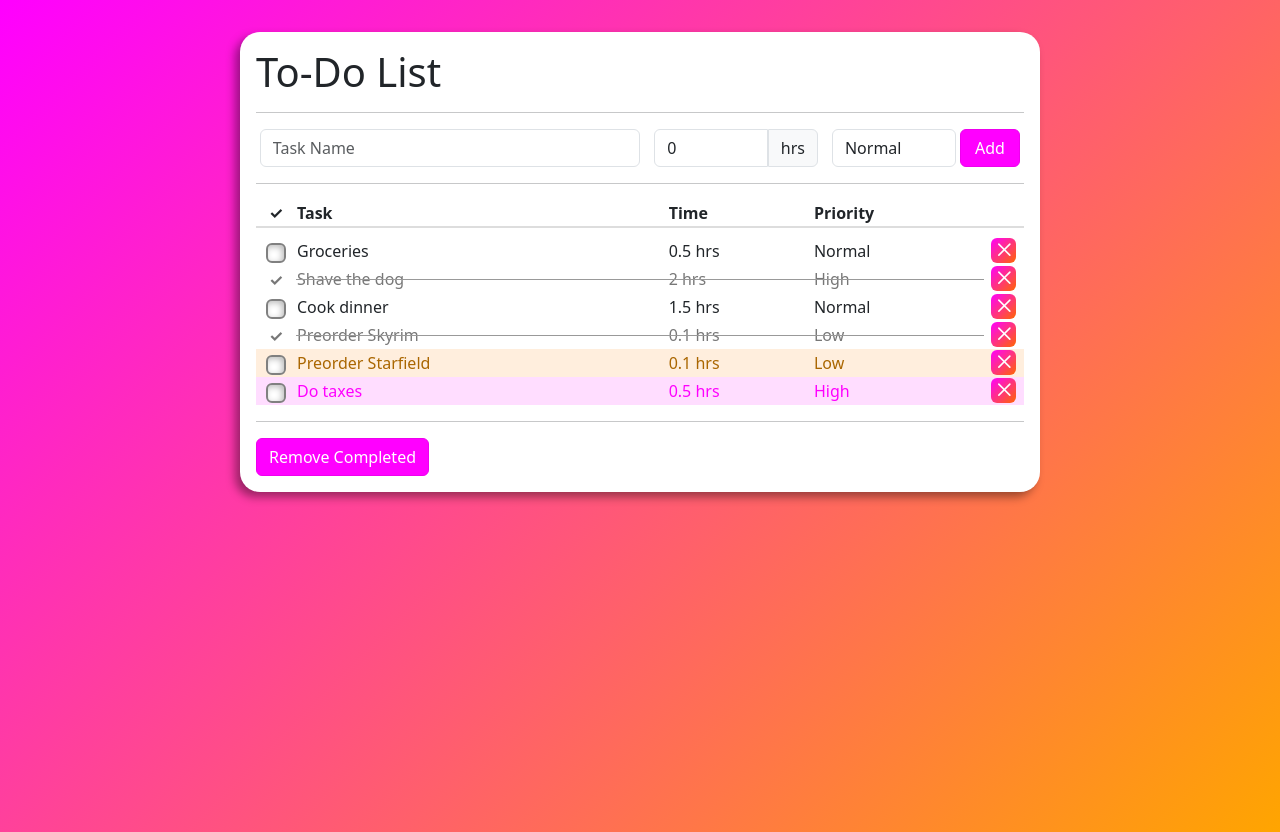
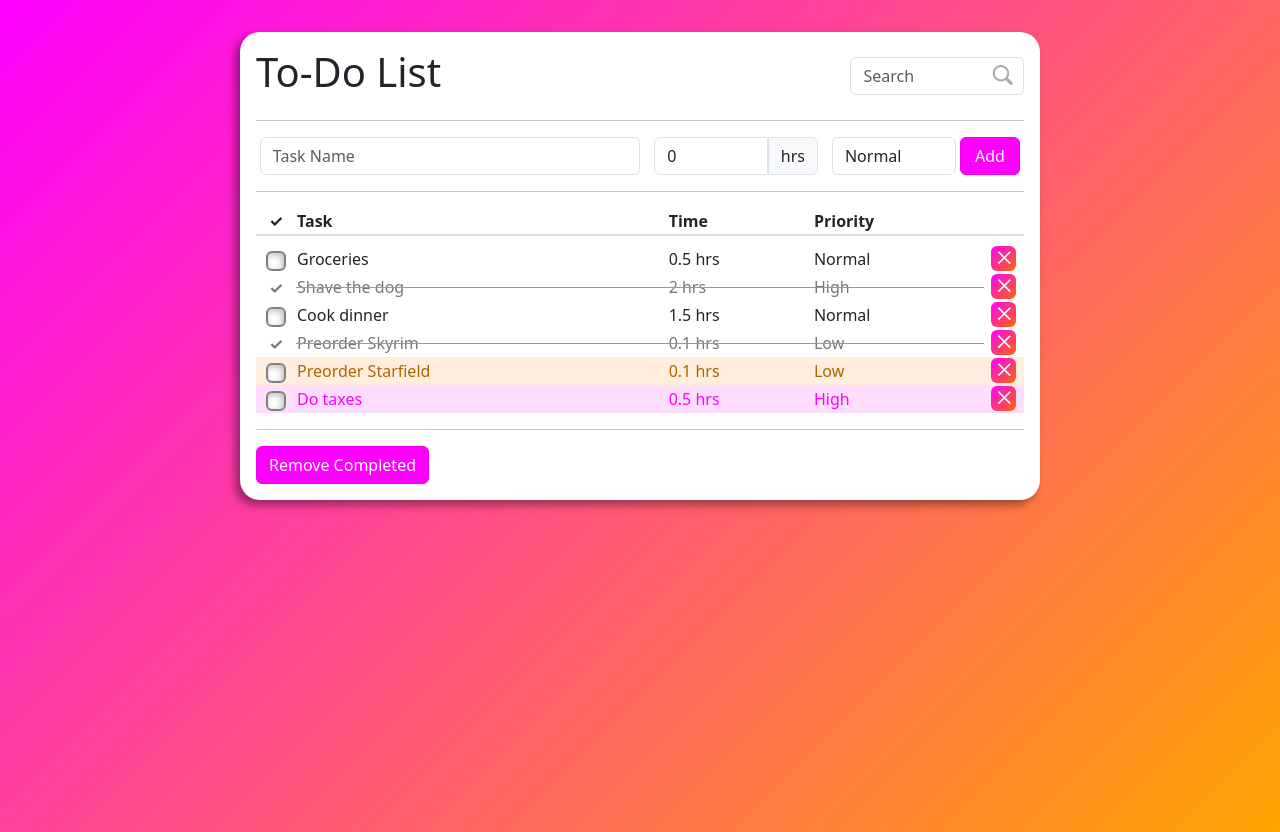
Before and after one commit to tlitookilakin/GCU6L5, an Angular app: page / in a window 1280 px wide. Built offline with nearby package versions, Linux system fonts and the light colour scheme.

Commit message:
Add search
improve styling

```diff
--- a/src/app/app.component.css
+++ b/src/app/app.component.css
@@ -124,3 +124,35 @@ thead {
     text-align: center;
     opacity: 50%;
 }
+
+#searchbox {
+    display: flex;
+    align-items: center;
+    position: relative;
+}
+
+#searchbox input {
+
+}
+#searchbox::after {
+    content: "\f52a";
+    position: absolute;
+    right: var(--bs-gutter-x);
+    top: 50%;
+    font-family: 'bootstrap-icons';
+    font-size: 1.2em;
+    font-weight: bold;
+    color: #aaa;
+    line-height: 0px;
+    opacity: 1;
+    transition: opacity .25s;
+}
+
+#searchbox.has-content::after {
+    opacity: 0;
+}
+
+.form-control:focus {
+    border-color: #f0f;
+    box-shadow: 0 0 0 0.25rem #f0f4;
+}
--- a/src/app/app.component.html
+++ b/src/app/app.component.html
@@ -1,5 +1,10 @@
 <main class="container">
-  <h1>{{title}}</h1>
+  <header class="row">
+    <h1 class="col-9">{{title}}</h1>
+    <div class="col-3" id="searchbox" [class.has-content]="filter.length > 0">
+      <input type="text" [(ngModel)]="filter" placeholder="Search" (ngModelChange)="updateFilter()" class="form-control">
+    </div>
+  </header>
   <hr>
   <form class="row">
     <input type="text" placeholder="Task Name" name="task" class="form-control col-6" [(ngModel)]="taskInput.task">
@@ -25,8 +30,8 @@
         <th class="small-col"></th>
       </thead>
       <tr style="height: 10px;"></tr>
-      @if (tasks.length > 0) {
-        @for (todo of tasks; track $index) {
+      @if (filteredTasks.length > 0) {
+        @for (todo of filteredTasks; track $index) {
           <tr [class.complete]="todo.completed"
           [class.priority-high]="todo.priority === enumPriority.High"
           [class.priority-low]="todo.priority === enumPriority.Low">
@@ -46,7 +51,13 @@
           </tr>
         }
       } @else {
-        <tr class="congrats"><td colspan="5">All tasks complete!</td></tr>
+        <tr class="congrats"><td colspan="5">
+          @if (tasks.length === 0) {
+            All tasks complete!
+          } @else {
+            No matching items
+          }
+        </td></tr>
       }
     </table>
   </div>
--- a/src/app/app.component.ts
+++ b/src/app/app.component.ts
@@ -23,10 +23,13 @@ export class AppComponent {
     {task: "Preorder Starfield", priority: Priorty.Low, duration: .1, completed: false},
     {task: "Do taxes", priority: Priorty.High, duration: .5, completed: false}
   ];
+  filteredTasks: Todo[] = this.tasks;
   taskInput: Todo = this.createDefaultTask();
+  filter: string = '';
 
   removeTask(index: number) : void{
     this.tasks.splice(index, 1);
+    this.updateFilter();
   }
 
   completeTask(task: Todo) : void{
@@ -36,13 +39,20 @@ export class AppComponent {
   addTask() : void {
     this.tasks.push(this.taskInput);
     this.taskInput = this.createDefaultTask();
+    this.updateFilter();
   }
 
   removeCompleted() : void {
     this.tasks = this.tasks.filter(t => !t.completed);
+    this.updateFilter();
   }
 
   createDefaultTask() : Todo {
     return {task: "", completed: false, duration: 0, priority: Priorty.Normal};
   }
+
+  updateFilter() : void {
+    let lfilter = this.filter.toLowerCase();
+    this.filteredTasks = this.tasks.filter(t => t.task.toLowerCase().includes(lfilter));
+  }
 }
```
